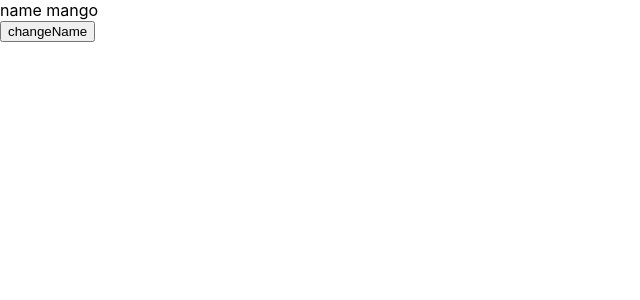
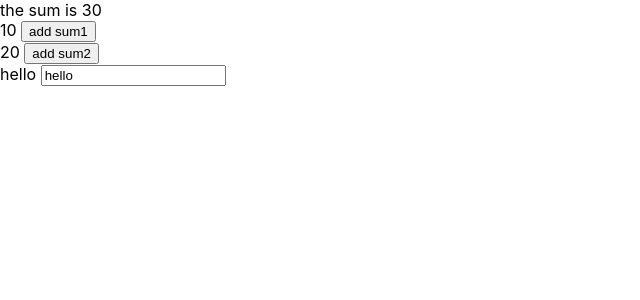
Before and after one commit to mango-zhaoxin/react-ts-demo, a React (Create React App) app: page / in a window 1280 px wide. Shown: the top 300 px of the page, without its empty margins (0-640 px from the left). Built offline with nearby package versions, Linux system fonts and the light colour scheme.

Commit message:
feat: useMemo的使用

```diff
--- a/src/App.tsx
+++ b/src/App.tsx
@@ -2,7 +2,8 @@ import React from 'react'
 // import List1 from './List1'
 // import List2 from './List2'
 // import ImmerDemo from './Immer'
-import UseRefDemo from './UseRefDemo'
+// import UseRefDemo from './UseRefDemo'
+import UseMemoDemo from './UseMemoDemo'
 
 function App() {
   return (
@@ -10,7 +11,8 @@ function App() {
       {/* <List1 /> */}
       {/* <List2 /> */}
       {/* <ImmerDemo /> */}
-      <UseRefDemo />
+      {/* <UseRefDemo /> */}
+      <UseMemoDemo />
     </>
   )
 }
--- /dev/null
+++ b/src/UseMemoDemo.tsx
@@ -0,0 +1,38 @@
+import React, { FC, useMemo, useState } from 'react'
+
+const Demo: FC = () => {
+  console.log('demo....')
+
+  const [sum1, setSum1] = useState(10)
+  const [sum2, setSum2] = useState(20)
+  const [text, setText] = useState('hello')
+
+  // 修改text的值的时候，组件会重新渲染，但是不会渲染sum,因为sum的值useMemo缓存了
+  // 只有修改 sum1 和 sum2 的值的时候，才会打印 useMemo render....
+  const sum = useMemo(() => {
+    console.log('useMemo render....')
+    return sum1 + sum2
+  }, [sum1, sum2])
+
+  return (
+    <>
+      <div>the sum is {sum}</div>
+      <div>
+        {sum1} <button onClick={() => setSum1(sum1 + 1)}>add sum1</button>
+      </div>
+      <div>
+        {sum2} <button onClick={() => setSum2(sum2 + 1)}>add sum2</button>
+      </div>
+      <div>
+        {text}{' '}
+        <input
+          type="text"
+          value={text}
+          onChange={(e) => setText(e.target.value)}
+        />
+      </div>
+    </>
+  )
+}
+
+export default Demo
```
